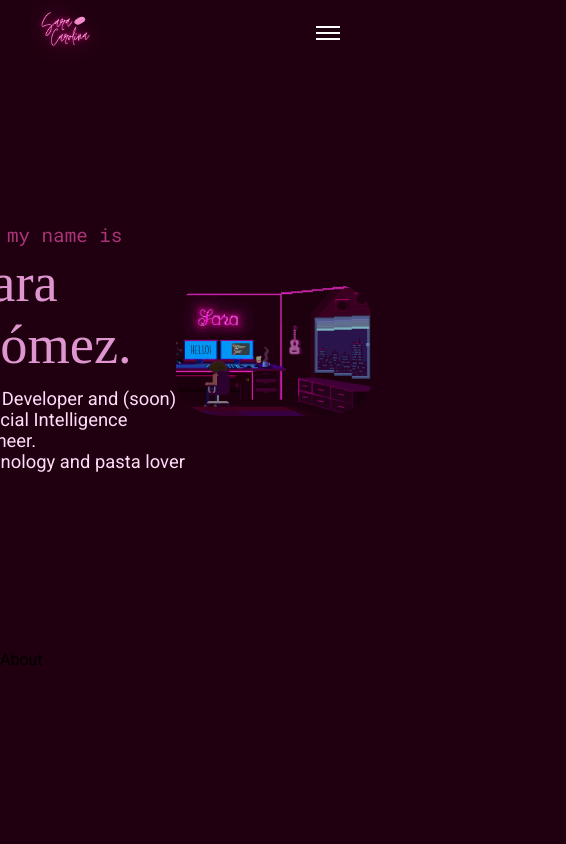
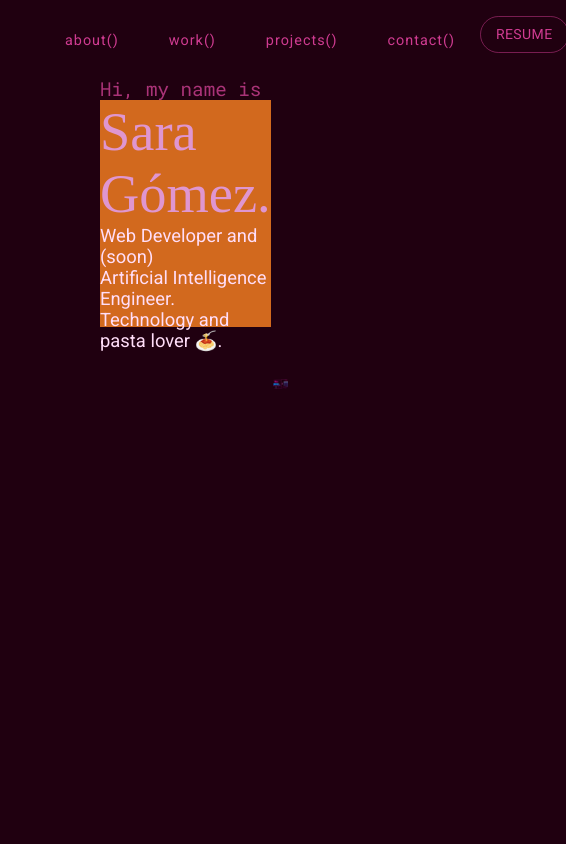
Before and after one commit to saracarolina12/myPortfolio, a React (Create React App) app: page / in a window 390 px wide. Shown: the top 844 px of the page, 566 px wide, since content can reach past the window. Built offline with nearby package versions, Linux system fonts and the light colour scheme; a web font is replaced by a local one.

Commit message:
text-together

```diff
--- a/src/components/About.jsx
+++ b/src/components/About.jsx
@@ -1,9 +1,11 @@
 import React from 'react'
 
 function About() {
-  return (
-    <div>About</div>
-  )
+    return (
+        <div id='features'>
+            <p className='myabout'>about</p>
+        </div>
+    )
 }
 
 export default About
--- a/src/components/Header.jsx
+++ b/src/components/Header.jsx
@@ -3,14 +3,14 @@ import React from 'react'
 function Header() {
   return (
     <>
-        <div id='main'>
-            <div className='name'>
-                <p className='hi'>Hi, my name is</p>
+        <div id='main' className='row'>
+            <div className='name column vertical-center'>
+                <p className='hi '>Hi, my name is</p>
                 <p className='sara-gomez'>Sara Gómez.</p>
                 <p className='mydescription'>Web Developer and (soon)<br/> Artificial Intelligence Engineer.
                     <br/>Technology and pasta lover 🍝. </p>
             </div>
-            <div className='about-me'>
+            <div className='about-me column center'>
                 <img src={ require('../images/AboutMe.png') } />
             </div>
         </div>
--- a/src/index.css
+++ b/src/index.css
@@ -12,8 +12,7 @@ body::-webkit-scrollbar-thumb {
     background-color: #200010;
     border-radius: 20px;
     border: 3px solid #200010;
-    border: 2px solid #ad3079;  /* creates padding around scroll thumb */
-}
+    border: 2px solid #ad3079;  /* creates padding around scroll thumb */}
 body{
     margin:0px;
     padding: 0px;
@@ -38,18 +37,49 @@ input{
     outline: none;
     border: none;
 }
+
 .logo img{
-    width: 90px;
+    width: 10%;
+}
+.about-me img{
+    width: 80%;
+    border-radius: 20%;
+    position:relative;
+    /* top: 50%;
+    left: 50%; */
+    /* margin-top: -50px;
+    margin-left: -50px; */
+}
+.row{
+    display: flex;
+}
+.center{
+    display: -webkit-box;  /* OLD - iOS 6-, Safari 3.1-6, BB7 */
+    display: -ms-flexbox;  /* TWEENER - IE 10 */
+    display: -webkit-flex; /* NEW - Safari 6.1+. iOS 7.1+, BB10 */
+    display: flex;         /* NEW, Spec - Firefox, Chrome, Opera */
+
+    justify-content: center;
+    align-items: center;
+}
+.vertical-center{
+    display: flex;         /* NEW, Spec - Firefox, Chrome, Opera */
+
+    justify-content: center;
+    flex-direction: column;
+}
+.column{
+    flex: 50%;
 }
 #main{
-    /* background-color: rgb(3, 2, 43); */
-    width:100%;
+
+    /* background-color: rgb(3, 114, 97); */
+    margin: 0 auto;
+    padding: 0 20px;
+    width: 100%;
+    border-radius: 10px;
+    padding: 100px;
     height:768px;
-    position: relative;
-    background-repeat: no-repeat;
-    background-size: cover;
-    position: relative;
-    z-index: 0;
 }
 #main::before{
     position: absolute;
@@ -80,6 +110,7 @@ nav ul{
 	display: flex;
 }
 .active{
+    color:#ffffff;
 	transition: all ease 0.2s;
     }
     .active:hover{
@@ -121,41 +152,39 @@ nav .menu-btn,
 .menu-icon{
     display:none;
 }
+
+.myabout{
+    font-family: 'Roboto Mono', monospace;
+    color: #AA3378;
+    font-size: 1.2rem;
+}
 .name{
-    /* background-color: chocolate; */
+    height: 40%;
+    /* width: 25%; */
+    background-color: chocolate;
     text-align: left;
-	position: absolute;
-    left: 22%;
-	top: 55%;
-	transform: translate(-50%,-55%);
-}
-.about-me{
-    text-align: left;
-	position:relative;
-    left: 95%;
-	top: 55%;
-	transform: translate(-50%,-55%);
-}
-.about-me img{
-    width: 50%;
-    border-radius: 25%;
+	position: relative;
+    /* left: 20%;
+	top: 55%; */
+	/* transform: translate(-50%,-55%); */
 }
 .hi{
     font-family: 'Roboto Mono', monospace;
     color: #AA3378;
-    font-size: 120%;
+    font-size: 1.2rem;
+    margin: 0;
 }
 .sara-gomez{
-    margin-top: -6%;
     font-family: 'Ibarra Real Nova', serif;
     font-size: 340%;
     color:#DF96D0;
+    margin: 0;
 }
 .mydescription{
     font-family: 'Roboto', sans-serif;
     color:#FFDDF8;
     font-size: 115%;
-    margin-top: -18%;
+    margin: 0;
 }
 .name .details{
     font-size: 23px;
@@ -202,7 +231,6 @@ nav .menu-btn,
     align-items: center;
     justify-content: center;
     padding-top: 40px ;
-    background-color: #000000;
 }
 #features h1{
     color: #fff;
@@ -235,7 +263,6 @@ nav .menu-btn,
     margin-top: 40px;
     width:100%;
     height: 50%;
-
 }
 .a-box:hover{
     border: 1px solid #FF1414;
@@ -428,196 +455,3 @@ nav .menu-btn,
     color: #ffffff;
     text-transform: uppercase;
 }
-@media(max-width:620px){
-    #contact form{
-        width:90%;
-    }
-}
-
-@media(max-width:1190px){
-	#main{
-		background-size: 1150px !important;
-
-	}
-    .pr-heading{
-		left: 50%;
-		top: 50%;
-        transform: translate(-50%,-50%);
-        text-align: center;
-    }
-    .pr-heading h2{
-        font-size: 1.5rem;
-    }
-    .pr-heading h1{
-        font-size: 3rem;
-    }
-    .pr-heading .details{
-        font-size: 1rem;
-    }
-	.about-image img{
-		height:400px;
-    }
-    #features{
-		height:auto;
-    }
-    .a-container{
-		flex-wrap: wrap;
-	}
-    .a-box{
-		flex-grow: 1;
-	}
-    .a-b-img img{
-		object-fit:contain;
-    }
-
-
-
-}
-
-@media(max-width:970px){
-	#main{
-		height: 650px;
-	}
-	.name{
-		left: 20%;
-	    top: 55%;
-		transform: translate(-50%,-50%);
-    }
-    .pr-heading{
-		left: 50%;
-		top: 50%;
-		transform: translate(-50%,-50%);
-	}
-	.about-image{
-        display:none;
-    }
-    .header-btn{
-        margin-left: 20%;
-        margin-top: 20px;
-    }
-    .pr-btn{
-        margin-left: 20%;
-        margin-top: 20px;
-    }
-	#about{
-		justify-content: center;
-        padding-top: 0px;
-        text-align: center;
-
-        margin-top: 0px;
-	}
-	.about-text{
-        width: 90%;
-	}
-	.about-text h1{
-		font-size:4rem;
-    }
-    .about-text p{
-        width: 100%;
-    }
-    #features{
-        margin-bottom: 100px;
-    }
-}
-@media(max-width:600px){
-	.name{
-		width:60%;
-    }
-    .pr-heading{
-		width:60%;
-    }
-}
-
-@media(max-width:1100px){.menu-icon{
-    display:block;}
-        nav{
-            justify-content: space-between;
-            height: 65px;
-            padding: 0px 30px;
-        }
-        .logo img{
-            width:70px;
-        }
-        .header-btns{
-            margin: 0;
-        }
-        .pr-btns{
-            margin: 0;
-        }
-        .menu{
-            display:none;
-            position:absolute;
-            top:65px;
-            left:0px;
-            background-color:#000000;
-            border-bottom:4px solid #FF1414;
-            width:100%;
-            padding:0px;
-            margin:0px;
-        }
-        .menu li{
-            width:100%;
-        }
-        nav .menu li a{
-            width:100%;
-            height:40px;
-            justify-content: center;
-            align-items: center;
-            margin:0px;
-            padding: 25px;
-            /* border:1px solid rgba(38,38,38,0.03); */
-        }
-        nav .menu-icon{
-            cursor:pointer;
-            float:right;
-            padding:28px 20px;
-            position:relative;
-            user-select: none;
-        }
-        nav .menu-icon .nav-icon{
-            background-color:#ffffff;
-            display:block;
-            height:2px;
-            position:relative;
-            transition: background 0.2s ease-out;
-            width:24px;
-        }
-        nav .menu-icon .nav-icon:before,
-        nav .menu-icon .nav-icon:after{
-            background:rgb(255, 255, 255);
-            content:'';
-            display:block;
-            height:100%;
-            position:absolute;
-            transition:all ease-out 0.2s;
-            width:100%;
-        }
-        nav .menu-icon .nav-icon:before{
-            top:6px;
-        }
-        nav .menu-icon .nav-icon:after{
-            top:-6px;
-        }
-        nav .menu-btn:checked ~ .menu-icon .nav-icon{
-            background:transparent;
-        }
-        nav .menu-btn:checked ~ .menu-icon .nav-icon:before{
-            transform: rotate(-45deg);
-            top:0;
-        }
-        nav .menu-btn:checked ~ .menu-icon .nav-icon:after{
-            transform: rotate(45deg);
-            top:0;
-        }
-        nav .menu-btn{
-            display:none;
-        }
-        nav .menu-btn:checked ~ .menu{
-            display:block;
-        }}
-        @media(max-width:400px){
-            .a-box{
-                width: 100%;
-                height:400px;
-            }
-        }
```
Lines whose indentation alone changed are shown as unchanged.
